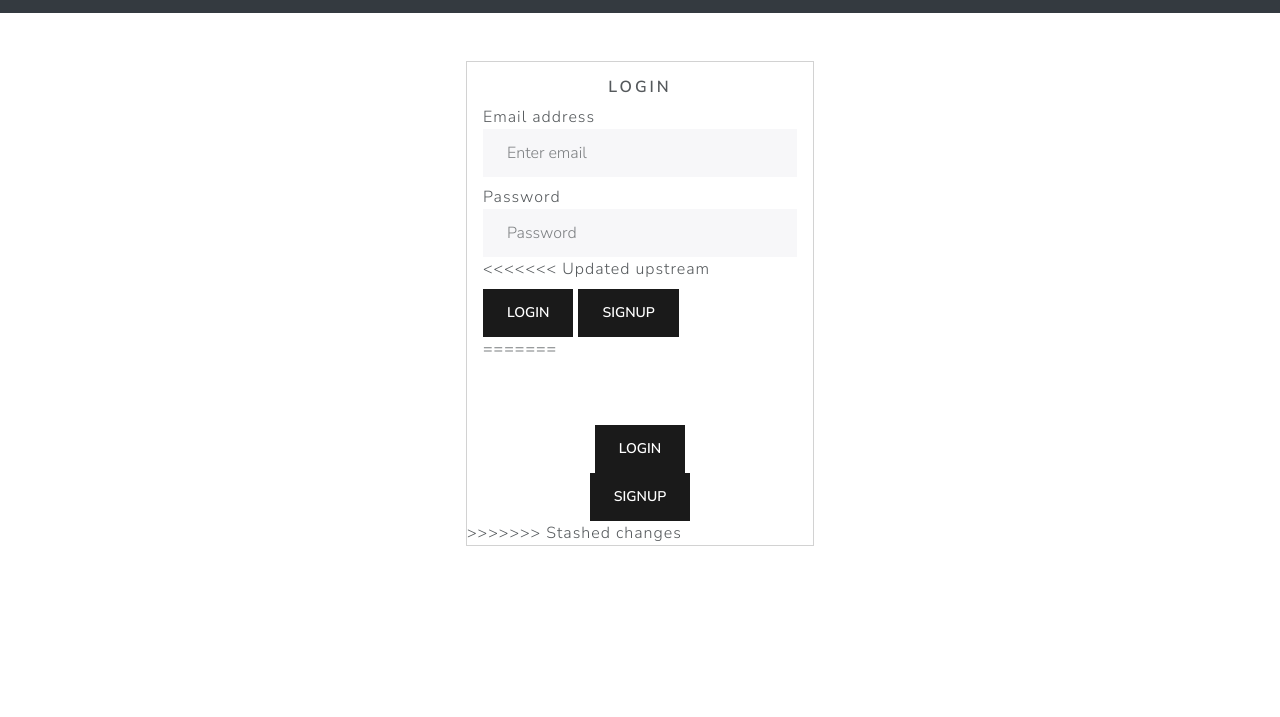
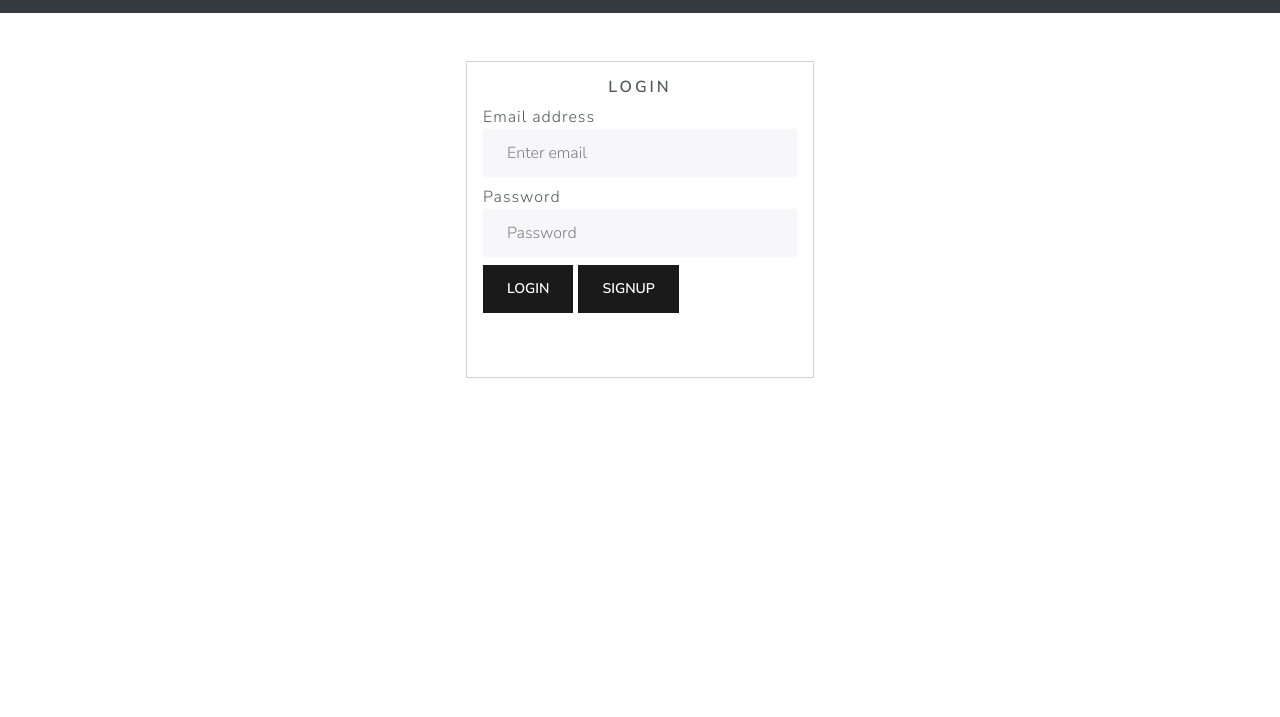
Before and after one commit to ChewicoGIT/EComerce, a plain HTML site: page src/login.html in a window 1280 px wide. Shown: the part 83-800 px from the top of the page. Drawn offline with nearby package versions, Linux system fonts and the light colour scheme.

Commit message:
Update login.html

```diff
--- a/src/login.html
+++ b/src/login.html
@@ -68,21 +68,12 @@
                     <label for="password">Password</label>
                     <input type="password" class="form-control" id="password" placeholder="Password">
                     <span id="passwordError" style="color: red;"></span>
-<<<<<<< Updated upstream
                   </div>
                   <div style="margin:0 auto; display:block;">
                     <button type="submit" class="btn btn-primary btn-block" >Login</button>
                     <button onclick="window.location.href='sighnup.html'" class="btn btn-primary btn-block" >SignUp</button>
                   </div>
 
-=======
-                  </div>
-                  <button type="submit" class="btn btn-primary btn-block" style="margin:0 auto;display:block;">Login</button>
-                  <a href="sighnup.html">
-                    <button class="btn btn-primary btn-block" style="margin:0 auto;display:block;">SignUp</button>
-                  </a>
-                  <span id="loginError" style="color: red;"></span>
->>>>>>> Stashed changes
                   <span id="loginError" style="color: red;"></span>
                   <span id="loginSuccess" style="color: green;"></span>
                 </form>
```
